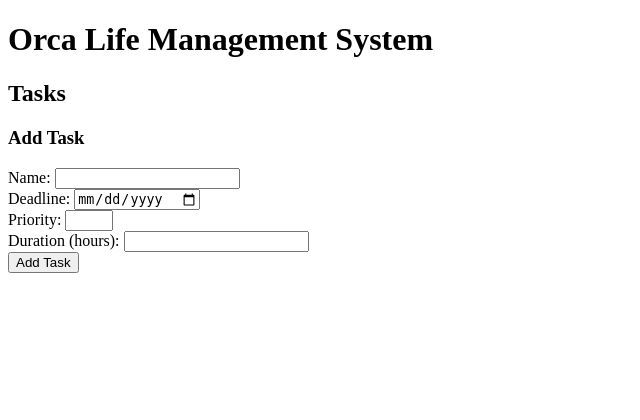
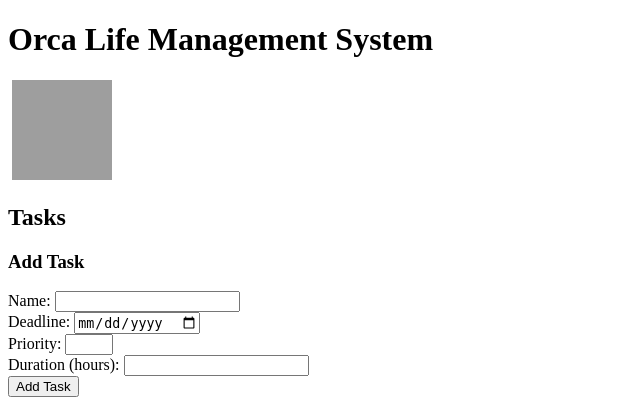
Before and after one commit to jacuzzicoding/life-manor-app, a Flask app: page / in a window 1280 px wide. Shown: the top 420 px of the page, without its empty margins (0-640 px from the left). Run offline with Flask 3, Linux system fonts and the light colour scheme; grey boxes are pictures that could not be loaded.

Commit message:
chore: Add animated whale image to landing page

```diff
--- a/templates/index.html
+++ b/templates/index.html
@@ -4,9 +4,11 @@
     <meta charset="UTF-8">
     <meta name="viewport" content="width=device-width, initial-scale=1.0">
     <title>Orca Life Management System</title>
-</head>
+    </head>
 <body>
     <h1>Orca Life Management System</h1>
+    <!---This is an animated gif of a whale...very essential!!!-->
+    <img> <img src="https://i.redd.it/suqpjo931qw11.gif" alt="Orca" width="100" height="100"> </img>
     <h2>Tasks</h2>
     <ul>
         {% for task in tasks %}
```
